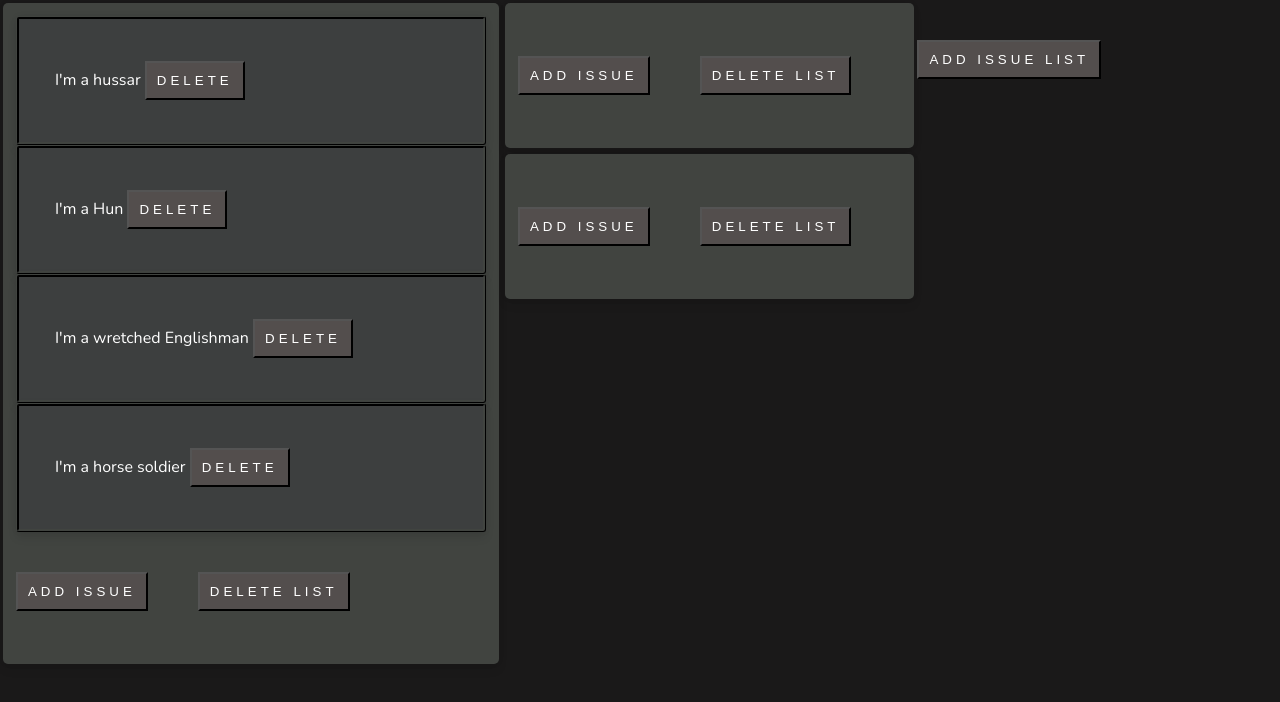
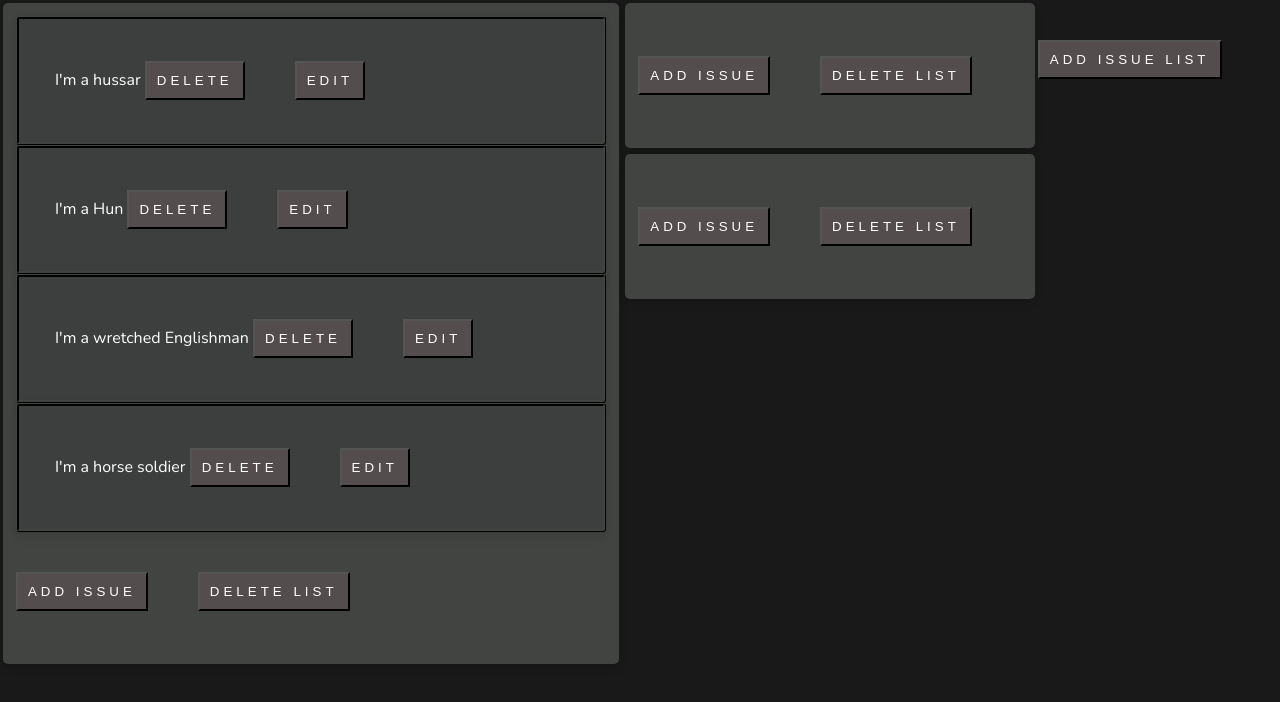
Before and after one commit to infomediadesign/sad-02-2022-project-the-secret-ingredient, a React (Create React App) app in the folder frontend/: page /Board in a window 1280 px wide. Shown: the top 702 px of the page. Built offline with nearby package versions, Linux system fonts and the light colour scheme; no server answers.

Commit message:
Added signup

```diff
--- a/frontend/src/ViewModels/Get.tsx
+++ b/frontend/src/ViewModels/Get.tsx
@@ -1,4 +1,4 @@
-export var userID = getGeneric("http://localhost:1234/users");
+//export var userID = getGeneric("http://localhost:1234/users");
 
 export async function getGeneric(url : string , id?: string){
     var token = localStorage.getItem("jwt");
--- a/frontend/src/ViewModels/Login.tsx
+++ b/frontend/src/ViewModels/Login.tsx
@@ -5,6 +5,7 @@ interface loginData {
 
 export async function authenticateMe(userName: String, userPass: String, email: String) {
     var result = await getUsers(userName, userPass, email);
+
     if (result.jwt == undefined) {
         return false;
     } else {
@@ -33,7 +34,7 @@ async function getUsers(userName: String, userPass: String, email: String) {
         const requestOptions = {
             method: 'POST',
             headers: new Headers({ 'Content-Type': 'application/json' }),
-            body: JSON.stringify({ username: userName, password: userPass, email: email }),
+            body: JSON.stringify({ 'username': userName, 'password': userPass, 'email': email }),
         };
 
         return await fetch(url, requestOptions).then((data) => {
--- a/frontend/src/Views/Board.tsx
+++ b/frontend/src/Views/Board.tsx
@@ -2,7 +2,7 @@ import React, { useCallback, useState, useReducer } from 'react';
 import ReactDOM from 'react-dom';
 import CSS from 'csstype';
 import { Issue, IssueListTemp, getIssues, dragReducer, issueListsNames } from '../ViewModels/Board';
-import {getGeneric, userID} from '../ViewModels/Get'
+import {getGeneric} from '../ViewModels/Get'
 import {
     DragDropContext,
     Draggable,
@@ -33,7 +33,7 @@ function App() {
     const [issueStrings, setIssueStrings] = useState(issueListsNames);
     const [state, dispatch] = useReducer(dragReducer, initialState);
 
-    console.log(userID);
+    //console.log(userID);
 
     function useCallback(result: any) {
         if (result.reason === 'DROP') {
@@ -135,7 +135,7 @@ function App() {
         const toggleModal = () => setModalState(!isModalOpen);
         return (
             <div ref={provided.innerRef} {...provided.draggableProps} {...provided.dragHandleProps}>
-                <div className="issueList" onClick={toggleModal}>
+                <div className="issueList">
                     <span>{issue.content + ' '}</span>
                     <button
                         className="btn-primary"
@@ -149,8 +149,11 @@ function App() {
                     >
                         Delete
                     </button>
+                    <button className="btn-primary" onClick={toggleModal}>
+                        Edit
+                    </button>
                     <Modal title={'This is my modal'} isOpen={isModalOpen} onClose={toggleModal}>
-                        I'm a wretched Englishman. I'm a horse soldier. I'm a Hun.
+                        {issue.content}
                     </Modal>
                 </div>
             </div>
```
